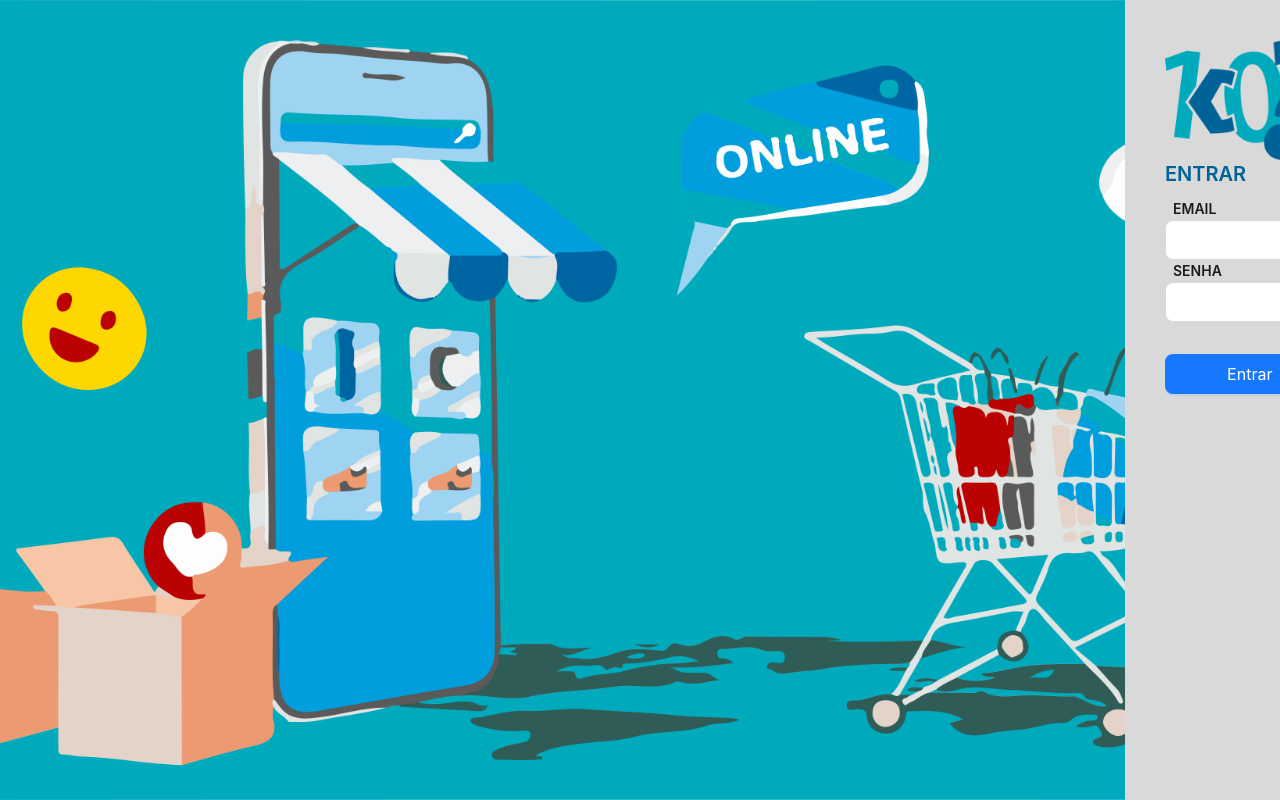
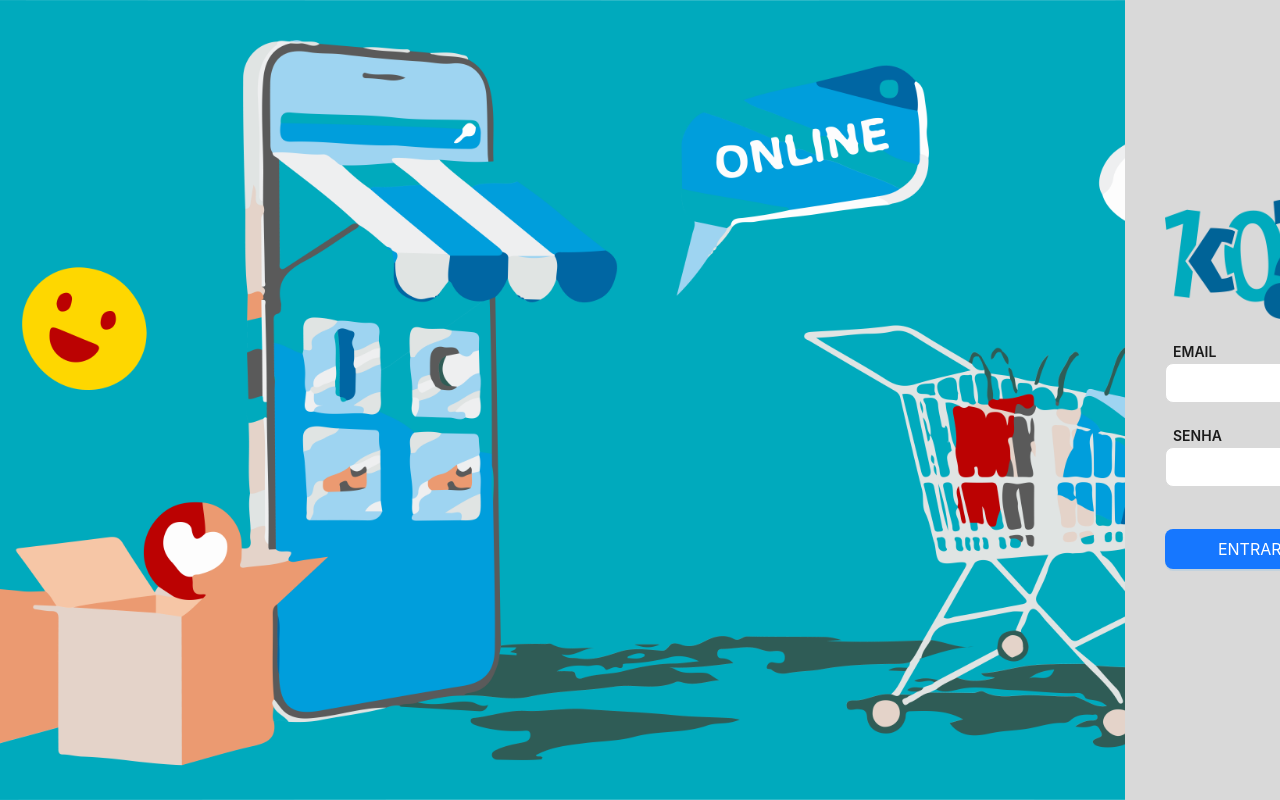
Before and after one commit to mateusmatosleonardo/sales-front, a React (Vite) app: page /login in a window 1280 px wide. Shown: the top 800 px of the page. Built offline with nearby package versions, Linux system fonts and the light colour scheme.

Commit message:
feat: creating functions in login

```diff
--- a/src/modules/Login/controllers/useLoginControllers.ts
+++ b/src/modules/Login/controllers/useLoginControllers.ts
@@ -2,9 +2,30 @@ import { useState } from "react";
 
 export const UseLoginController = () => {
   const [showPassword, setShowPassword] = useState(false);
+  const [email, setEmail] = useState("");
+  const [password, setPassword] = useState("");
+
+  function handleChangeEmail(event: React.ChangeEvent<HTMLInputElement>) {
+    setEmail(event.target.value);
+  }
+
+  function handleChangePassword(event: React.ChangeEvent<HTMLInputElement>) {
+    setPassword(event.target.value);
+  }
+
+  function handleSignIn() {
+    alert(`${email}, ${password}`);
+  }
 
   return {
     showPassword,
     setShowPassword,
+    email,
+    setEmail,
+    password,
+    setPassword,
+    handleChangeEmail,
+    handleChangePassword,
+    handleSignIn,
   };
 };
--- a/src/modules/Login/screens/LoginScreen.tsx
+++ b/src/modules/Login/screens/LoginScreen.tsx
@@ -10,12 +10,19 @@ import {
   ContainerLogin,
   LimitedLogo,
   Logo,
-  TitleLogin,
   WrapperForm,
 } from "../styles/styles";
 
 const LoginScreen: React.FC = () => {
-  const { showPassword, setShowPassword } = UseLoginController();
+  const {
+    showPassword,
+    setShowPassword,
+    email,
+    password,
+    handleChangeEmail,
+    handleChangePassword,
+    handleSignIn,
+  } = UseLoginController();
 
   return (
     <Container>
@@ -25,16 +32,29 @@ const LoginScreen: React.FC = () => {
           <LimitedLogo>
             <Logo src="./logo.png" />
           </LimitedLogo>
-          <TitleLogin level={4}>ENTRAR</TitleLogin>
-          <InputDefault label="EMAIL" size="large" />
+          <InputDefault
+            label="EMAIL"
+            size="large"
+            margin="22px 0px 0px 0px"
+            value={email}
+            onChange={handleChangeEmail}
+          />
           <InputPassword
             label="SENHA"
             size="large"
+            margin="22px 0px 0px 0px"
             showPassword={showPassword}
             setShowPassword={setShowPassword}
+            value={password}
+            onChange={handleChangePassword}
           />
-          <Button margin="32px 0px 32px 0px" type="primary" size="large">
-            Entrar
+          <Button
+            margin="42px 0px 32px 0px"
+            type="primary"
+            size="large"
+            onClick={handleSignIn}
+          >
+            ENTRAR
           </Button>
         </WrapperForm>
       </ContainerLogin>
--- a/src/modules/Login/styles/styles.ts
+++ b/src/modules/Login/styles/styles.ts
@@ -1,7 +1,4 @@
-import { Typography } from "antd";
 import styled from "styled-components";
-
-const { Title } = Typography;
 
 export const Container = styled.div`
   display: flex;
@@ -26,11 +23,11 @@ export const ContainerLogin = styled.div`
   background-color: #d9d9d9;
 `;
 
-export const TitleLogin = styled(Title)`
-  color: #006397 !important;
-`;
-
 export const WrapperForm = styled.div`
+  display: flex;
+  flex-direction: column;
+  justify-content: center;
+  align-items: center;
   width: 100%;
   height: 100%;
   padding: 40px;
--- a/src/shared/components/Inputs/InputDefault/InputDefault.tsx
+++ b/src/shared/components/Inputs/InputDefault/InputDefault.tsx
@@ -5,10 +5,11 @@ import { Label, WrapperInput } from "./styles";
 
 const InputDefault: React.FC<InputDefaultProps> = ({
   label,
+  margin,
   ...rest
 }: InputDefaultProps) => {
   return (
-    <WrapperInput>
+    <WrapperInput style={{ margin }}>
       {label && <Label>{label}</Label>}
       <InputAntd {...rest} />
     </WrapperInput>
--- a/src/shared/components/Inputs/InputPassword/InputPassword.tsx
+++ b/src/shared/components/Inputs/InputPassword/InputPassword.tsx
@@ -5,12 +5,13 @@ import { Label, WrapperInput } from "./styles";
 
 const InputPassword: React.FC<InputPasswordProps> = ({
   label,
+  margin,
   showPassword,
   setShowPassword,
   ...rest
 }: InputPasswordProps) => {
   return (
-    <WrapperInput>
+    <WrapperInput style={{ margin }}>
       {label && <Label>{label}</Label>}
       <InputAntd.Password
         {...rest}
--- a/src/shared/interfaces/interfaces.ts
+++ b/src/shared/interfaces/interfaces.ts
@@ -1,10 +1,12 @@
 import { ButtonProps, InputProps as InputPropsAntd } from "antd";
 export interface InputDefaultProps extends InputPropsAntd {
-  label: string;
+  label?: string;
+  margin?: string;
 }
 
 export interface InputPasswordProps extends InputPropsAntd {
-  label: string;
+  label?: string;
+  margin?: string;
   showPassword?: boolean;
   setShowPassword?: (newState: boolean) => void;
 }
```
